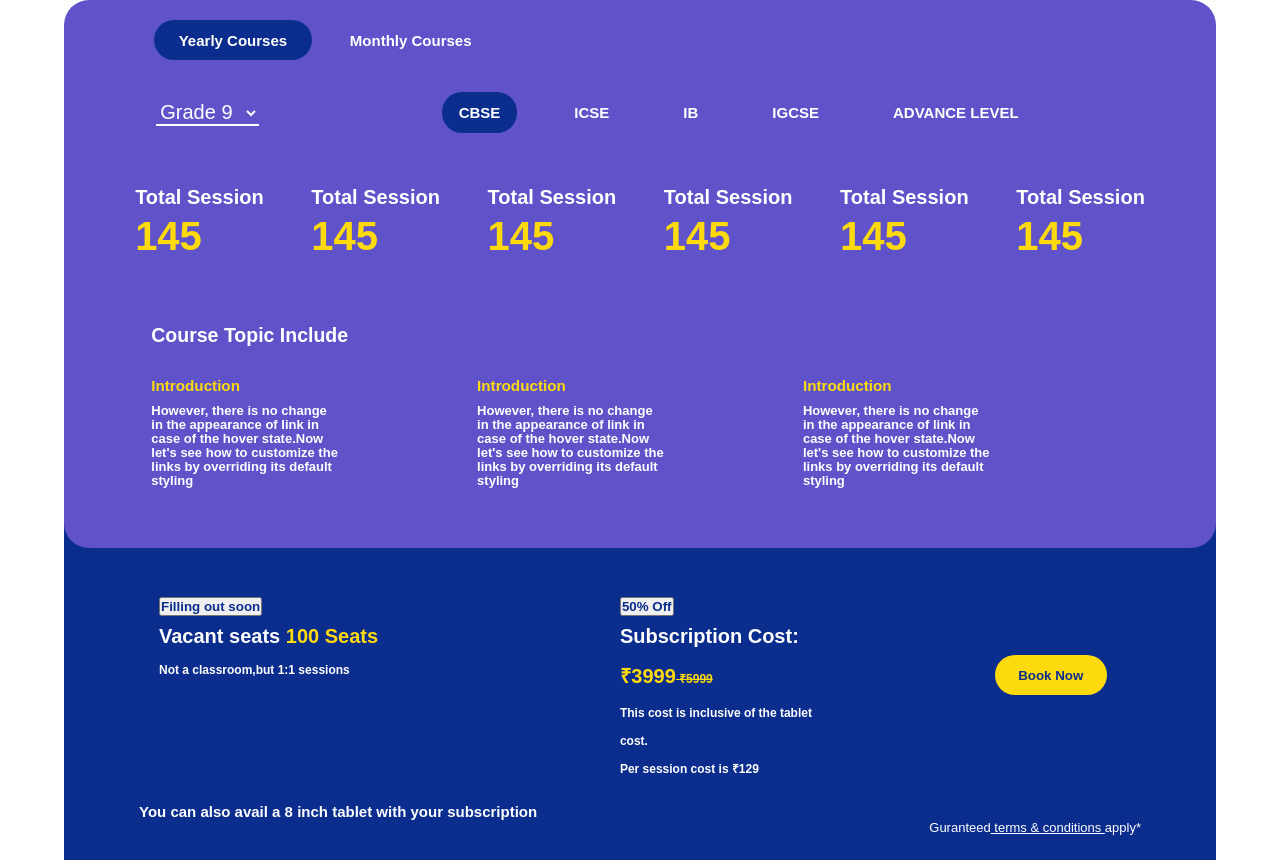
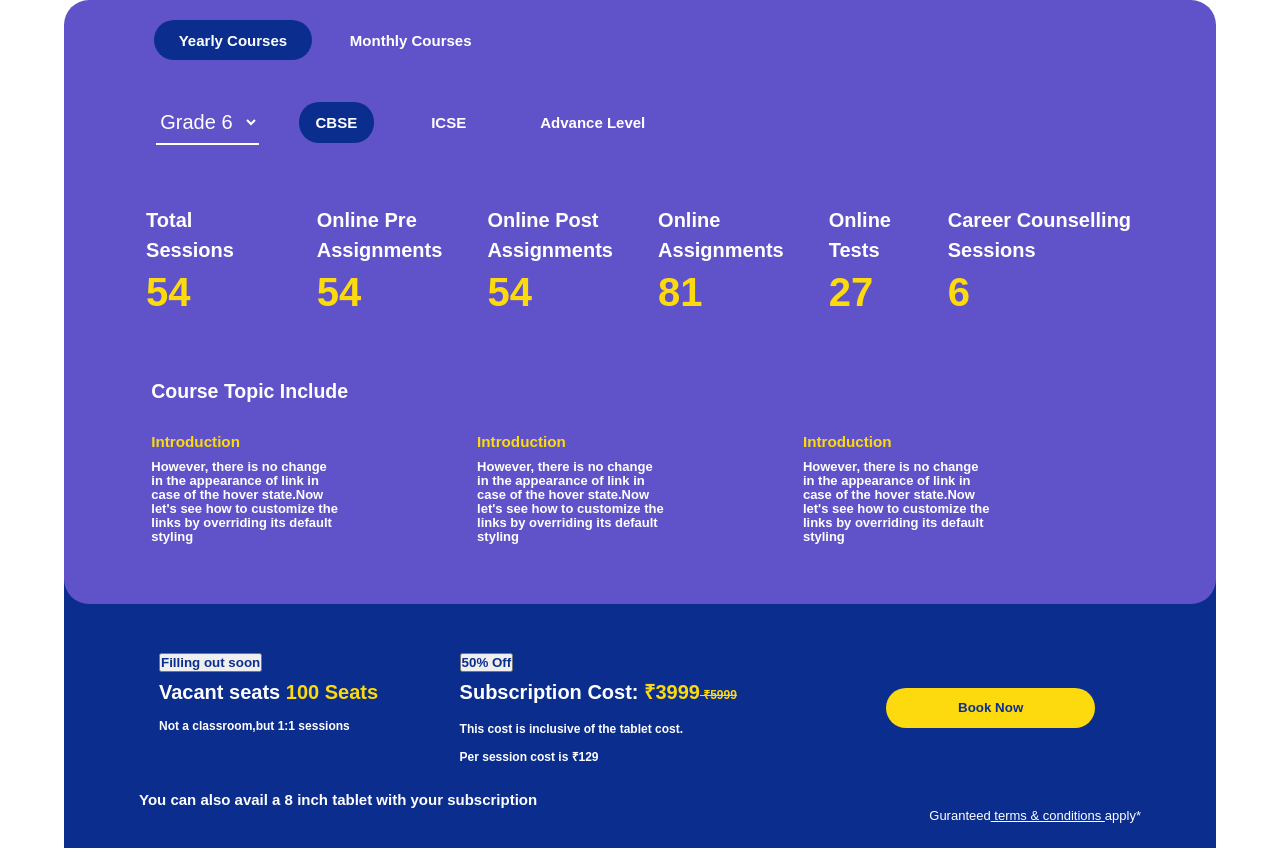
Before and after one commit to mohini-chauhan/Pivot, a React (Create React App) app: page / in a window 1280 px wide. Built offline with nearby package versions, Linux system fonts and the light colour scheme.

Commit message:
yealy api integration with minor styling changes

```diff
--- a/src/App.js
+++ b/src/App.js
@@ -19,7 +19,7 @@ function App() {
     }).then(function(result){
     // store Data in State Data Variable
       setData(result)
-      console.log(result)
+
     }).catch(
       function(err){
         console.log(err, ' error')
@@ -38,8 +38,7 @@ function App() {
           <button  onClick={()=>setToggle(true)}className={toggle?"year-btn clk":"year-btn"}>Yearly Courses</button>
           <button onClick={()=>setToggle(false)} className={toggle?"monthly-btn" :"year-btn clk"}>Monthly Courses</button>
         </section>
-        {toggle?<Year text={data[1]}/>:<Month text={data[0].monthly}/>}
-        {console.log()}
+        {data[1]!==undefined?(toggle ?<Year text={data[1].yearly}/>:<Month text={data[0].monthly}/>):""}
       </div>
 
     </div>
--- a/src/Components/Month/Month.css
+++ b/src/Components/Month/Month.css
@@ -114,12 +114,12 @@
 
 }
 .footer-items .A2{
-    width: 25%;
+    width: 30%;
     padding: 20px;
     line-height: 28px;
 }
 .footer-items .A3{
-    width: 15%;
+    width: 25%;
     padding: 20px;
     text-align:center;
 
--- a/src/Components/Year/Year.css
+++ b/src/Components/Year/Year.css
@@ -4,30 +4,29 @@
     justify-content: space-between;
     margin: 0 auto;
 }
-.year-container ul{
-    text-align: center;
+.year-container .year-board-btn{
+    text-align: left;
     padding: 20px 0;
     list-style-type: none;
     margin: auto;
     width: 90%;
 
 }
-.year-container ul li{
+.year-container .year-board-btn button{
     display: inline;
     margin: 2px 20px;
     padding: 12px 17px;
     border-radius: 20px;
-
-
-}
-.year-container ul li a{
-    text-decoration: none;
+    border-style:none ;
     font-size:15px;
     color:var(--primary-white);
+    background-color: var(--primary-violet);
     font-weight:600;
+}
+.year-container .year-board-btn button:hover{
+    background-color: var(--primary-blue);
+}
 
-
-}
 .active{
     background: var(--primary-blue);
 }
@@ -35,13 +34,17 @@
     background: var(--primary-blue);
 }
 .session-details-container{
-    width: 97%;
+    width: 95%;
     padding: 40px 30px;
     display: flex;
     justify-content: space-around;
     font-size:20px;
     font-weight:bold;
     margin: 0 auto;
+}
+.session-number{
+    width: 12%;
+    line-height: 30px;
 }
 .session-count{
   font-size:40px;
@@ -83,28 +86,36 @@
 .sub-para{
     font-size:12px;
 }
-.A1 .head-para{
+.A11{
+    width: 30%;
+    padding: 20px;
+    line-height: 28px;
+}
+.A22{
+    width: 40%;
+    padding: 20px;
+    line-height: 28px;
+}
+
+.A11 .head-para{
  font-size:20px;
  line-height: 40px;
 }
-.A2 .head-para{
+.A22 .head-para{
     font-size:20px;
     line-height: 40px;
 }
-.A3 .head-para{
-font-size:20px;
-line-height: 40px;
-}
+
 .tab-sub{
     font-size:15px;
     font-weight:bold;
 }
 .yearA3{
-    width: 18%;
+    width: 30%;
     padding: 20px;
     text-align:center;
-    padding-top:73px;
     color:black;
+    margin: auto;
 }
 .yearA3 .month-btn{
     height:40px;
--- a/src/Components/Year/Year.js
+++ b/src/Components/Year/Year.js
@@ -2,12 +2,51 @@ import React,{useState} from 'react'
 import "./Year.css"
 
 const Year = (props) => {
-    console.log(props.tex)
-    function sessionContent(){
+    const [toggle,setToggle]=useState(0);
+
+   var gradeList=[]
+   for (let i=0;i<props.text.length;i++){
+       gradeList.push(props.text[i].grade)
+        }
+   //state setting for select
+    const [select,setSelect]=useState(gradeList[0]);
+   var dropDown=gradeList.map((g)=>{
+    return (
+        <option  value={g}>{g}</option>
+            )
+        })
+
+
+ // board list
+ var boardList=[]
+ for (let i =0;i<Object.keys(props.text[gradeList.indexOf(select)].boards).length;i++){
+     boardList.push(Object.keys(props.text[gradeList.indexOf(select)].boards)[i])
+ }
+ const [board,setBoard]=useState(boardList[0]);
+
+ console.log(props.text)
+
+  //for printing the values of  board dropdown
+  var boardDropDown=boardList.map((b)=>{
+      console.log(boardList.indexOf(b))
+    return (
+
+        <button onClick={(e)=>{setToggle(boardList.indexOf(b)); setBoard(e.target.value)}} className={toggle==boardList.indexOf(b)?"clk" :""}  value={b}>{b}</button>
+    )
+})
+
+function onSelect(e){
+    setSelect(e.target.value)
+    setBoard(Object.keys(props.text[gradeList.indexOf(e.target.value)].boards)[0])
+    setToggle(0)
+
+}
+
+    function sessionContent(number,session,s={}){
         return(
-            <article>
-                <p className="session-content">Total Session</p>
-                <p className="session-count">145</p>
+            <article className='session-number' style={s}>
+                <p className="session-content">{session}</p>
+                <p className="session-count">{number}</p>
             </article>
 
         )
@@ -21,31 +60,29 @@ const Year = (props) => {
         )
     }
 
+
     return (
+
         <div className="main-container">
             {/*for dropdown option*/}
+            {console.log(board)}
             <section className="monthly-course-container">
                 <section className="year-container">
-                    <select>
-                    <option>Grade 9</option>
-                    <option>Grade 10</option>
-                    <option>Grade 11</option>
+                    <select onChange={onSelect}>
+                    {dropDown}
                     </select>
-                    <ul>
-                        <li class="active"><a  href="/">CBSE</a></li>
-                        <li><a href="/">ICSE</a></li>
-                        <li><a href="/">IB</a></li>
-                        <li><a href="/">IGCSE</a></li>
-                        <li><a href="/">ADVANCE LEVEL</a></li>
-                    </ul>
+                    <div className="year-board-btn">
+                       {boardDropDown}
+                       {console.log(board ,"set")}
+                    </div>
                 </section>
                 <section className="session-details-container">
-                    {sessionContent()}
-                    {sessionContent()}
-                    {sessionContent()}
-                    {sessionContent()}
-                    {sessionContent()}
-                    {sessionContent()}
+                    {sessionContent(props.text[gradeList.indexOf(select)].boards[board]['total_sessions'],'Total Sessions')}
+                    {sessionContent(props.text[gradeList.indexOf(select)].boards[board]['online_pre_assignments'],'Online Pre Assignments')}
+                    {sessionContent(props.text[gradeList.indexOf(select)].boards[board]['online_post_assignments'],'Online Post Assignments')}
+                    {sessionContent(props.text[gradeList.indexOf(select)].boards[board]['online_assignments'],'Online Assignments')}
+                    {sessionContent(props.text[gradeList.indexOf(select)].boards[board]['online_tests'],'Online Tests',{width:'7%'})}
+                    {sessionContent(props.text[gradeList.indexOf(select)].boards[board]['career_counselling_sessions'],'Career Counselling Sessions',{width:'18%'})}
                 </section>
                 <section className="topic-details-container">
                     <h2>Course Topic Include</h2>
@@ -58,12 +95,12 @@ const Year = (props) => {
             </section>
             <section className="footer-container">
                 <section className="footer-items">
-                    <article className="A1">
+                    <article className="A11">
                         <button>Filling out soon</button>
                         <p className="head-para">Vacant seats<span> 100 Seats </span></p>
                         <p className="sub-para">Not a classroom,but 1:1 sessions </p>
                     </article>
-                    <article className="A2">
+                    <article className="A22">
                         <button>50% Off</button>
                         <p className="head-para">Subscription Cost:<span> ₹3999<s> ₹5999</s></span></p>
                         <p className="sub-para">This cost is inclusive of the tablet cost. </p>
@@ -77,24 +114,6 @@ const Year = (props) => {
                 <p className="terms">Guranteed<a href="/"> terms & conditions </a>apply*</p>
             </section>
 
-
-
-
-
-
-
-
-
-
-
-
-
-
-
-
-
-
-
         </div>
     )
 }
```
